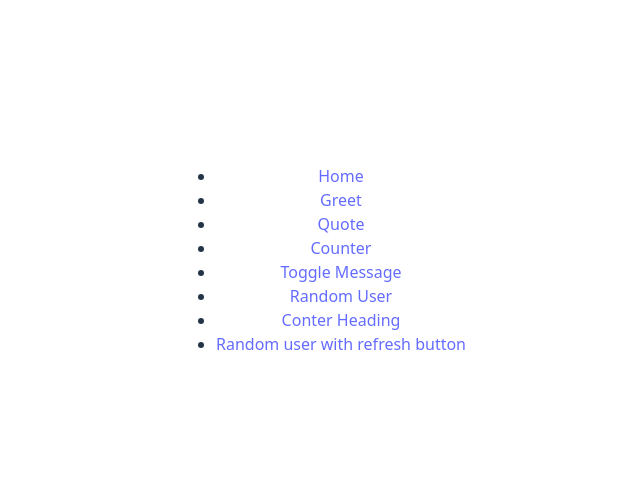
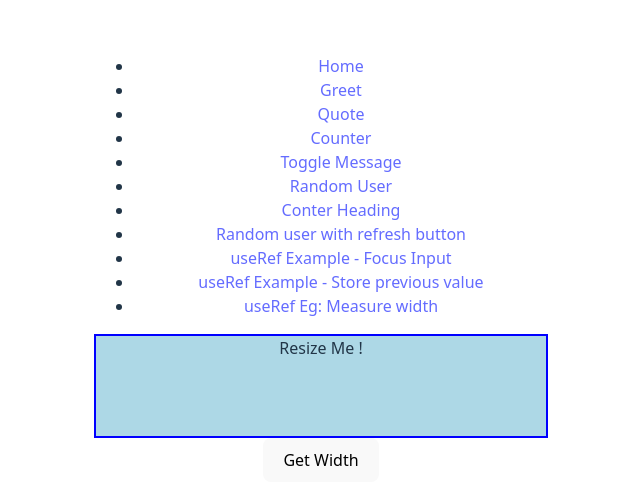
Before and after one commit to SwalihAlif/my-react-vite-app, a React (Vite) app: page /width in a window 1280 px wide. Shown: the part 140-644 px from the top of the page, without its empty margins (319-959 px from the left). Built offline with nearby package versions, Linux system fonts and the light colour scheme.

Commit message:
useRef eg: BoxWidth, FocusInput, StorPreValue

```diff
--- a/src/App.jsx
+++ b/src/App.jsx
@@ -15,6 +15,9 @@ import RandomUser from './components/RandomUser'
 import Home from './components2/Home';
 import Counter2 from './components2/Counter';
 import RefreshRandomUser from './components2/RefreshRandom';
+import FocusInput from './useRef/FocusInput';
+import StorePreValue from './useRef/StorePreValue';
+import BoxWidth from './useRef/BoxWidth';
 
 // function App() {
 //   const [count, setCount] = useState(0)
@@ -74,6 +77,9 @@ function App() {
             <li><Link to="/randomuser">Random User</Link></li>
             <li><Link to="/counter2">Conter Heading</Link></li>
             <li><Link to="/randomuser2">Random user with refresh button</Link></li>
+            <li><Link to="/focusinput">useRef Example - Focus Input</Link></li>
+            <li><Link to="/prevalue">useRef Example - Store previous value</Link></li>
+            <li><Link to="/width">useRef Eg: Measure width</Link></li>
           </ul>
         </nav>
 
@@ -86,6 +92,9 @@ function App() {
           <Route path="/randomuser" element={<RandomUser />} />
           <Route path="/counter2" element={<Counter2 />} />
           <Route path="/randomuser2" element={<RefreshRandomUser />} />
+          <Route path="/focusinput" element={<FocusInput />} />
+          <Route path="/prevalue" element={<StorePreValue />} />
+          <Route path="/width" element={<BoxWidth />} />
         </Routes>
     </Router>
   );
--- /dev/null
+++ b/src/useRef/BoxWidth.jsx
@@ -0,0 +1,30 @@
+import {useRef, useState} from 'react';
+
+function BoxWidth() {
+    const boxRef = useRef(null);
+    const [width, setWidth] = useState(0);
+
+    const measureWidth = () => {
+        if (boxRef.current) {
+            setWidth(boxRef.current.offsetWidth);
+        }
+    }
+
+    return (
+        <div>
+            <div ref={boxRef}
+            style={{width: '450px',
+                height: "100px",
+                backgroundColor: "lightblue",
+                border: "2px solid blue"
+            }}>
+                Resize Me !
+
+            </div>
+            <button onClick={measureWidth}>Get Width</button>
+            {width > 0 && <p>Box Width: {width}px</p>}
+        </div>
+    );
+}
+
+export default BoxWidth;
--- /dev/null
+++ b/src/useRef/FocusInput.jsx
@@ -0,0 +1,20 @@
+import {useRef} from 'react';
+
+function FocusInput() {
+    const inputRef = useRef(null);
+
+    const HandleFocus = () => {
+        inputRef.current.focus();
+        inputRef.current.style.backgroundColor = "yellow";
+    };
+
+    return (
+        <div>
+            <h2>useRef Example: Focus Input</h2>
+            <input ref={inputRef} type="text" placeholder='Type something...'/>
+            <button onClick={HandleFocus}>Focus Input</button>
+        </div>
+    )
+}
+
+export default FocusInput;
--- /dev/null
+++ b/src/useRef/StorePreValue.jsx
@@ -0,0 +1,29 @@
+import { useState, useEffect, useRef } from "react";
+
+function StorePreValue() {
+    const [inputValue, setInputValue] = useState("");
+    const inputRef = useRef(null)
+    const prevInputRef = useRef("")
+
+
+    const handleSave = () => {
+        prevInputRef.current = inputValue;
+        setInputValue("")
+    }
+
+    const handleFocus = () => {
+        inputRef.current.focus();
+        inputRef.current.style.backgroundColor = 'yellow'
+    }
+
+    return (
+        <div>
+            <input ref={inputRef} type="text" value={inputValue} onChange={(e) => setInputValue(e.target.value)} />
+            <button onClick={() => {handleSave(); handleFocus(); }}>Store Value</button>
+            <p>Current Value: {inputValue}</p>
+            <p>Previous Value: {prevInputRef.current}</p>
+        </div>
+    )
+}
+
+export default StorePreValue;
```
